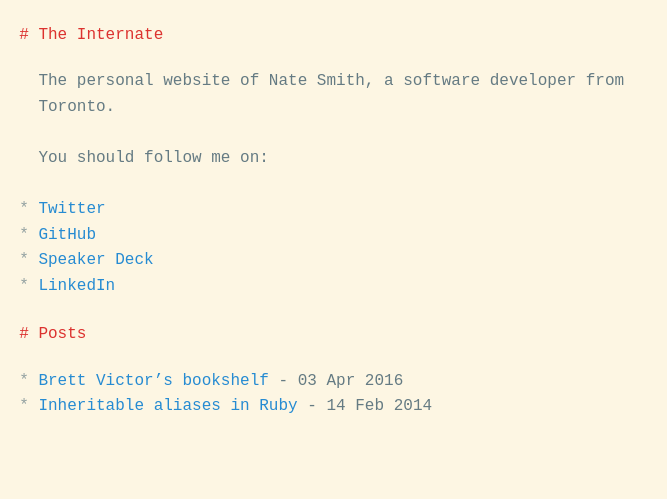
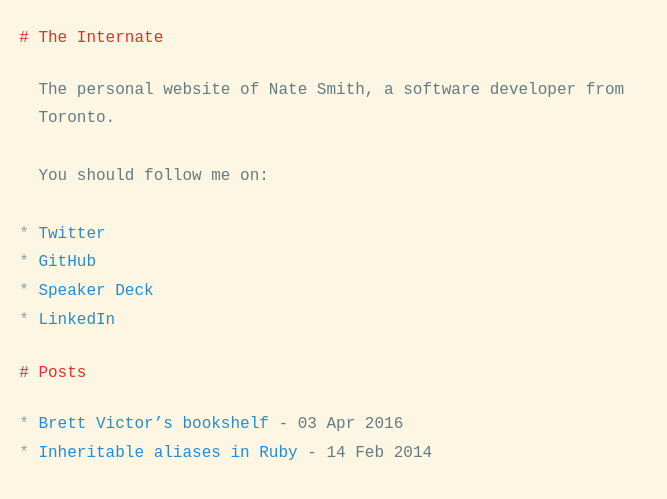
Before and after one commit to nwjsmith/nwjsmith.github.io, a Jekyll site: the page built from index.md, in a window 1280 px wide. Shown: the top 499 px of the page, without its empty margins (0-667 px from the left). Built offline with Jekyll 4.4.1, drawn with Linux system fonts in a browser that asks for light colours.

Commit message:
Space between tap targets

```diff
--- a/_includes/critical.scss
+++ b/_includes/critical.scss
@@ -9,6 +9,7 @@
 // }
 
 $left-margin: 4ch;
+$line-height: 1.8rem;
 
 h1, h2, h3, h4, h5, h6, hr, li, p, ul, {
   max-width: 62ch;
@@ -17,7 +18,7 @@
 html {
   // font-family: "Hack";
   font: 123.0769231% monospace;
-  line-height: 1.6rem;
+  line-height: $line-height;
   -ms-text-size-adjust: 100%;
   -webkit-text-size-adjust: 100%;
 }
@@ -26,14 +27,14 @@
   background: $base3;
   color: $base00;
   margin: 0;
-  padding-bottom: 1.6rem;
+  padding-bottom: $line-height;
 }
 
 h1, h2, h3, h4, h5, h6 {
   color: $red;
   // font: normal 1rem "Hack";
   font: normal 1rem monospace;
-  margin: 1.6rem $left-margin;
+  margin: $line-height $left-margin;
 
   a, a:visited, a:hover {
     color: $red;
@@ -56,7 +57,7 @@
 }
 
 figure {
-  margin: 1.6rem 0;
+  margin: $line-height 0;
 
   &.highlight {
     background: $base03;
@@ -64,7 +65,7 @@
     pre {
       margin-left: $left-margin;
       overflow: scroll;
-      padding: 1.6rem 0;
+      padding: $line-height 0;
     }
   }
 }
@@ -74,7 +75,7 @@
 }
 
 p {
-  margin: 1.6rem $left-margin;
+  margin: $line-height $left-margin;
 
   code:before, code:after {
     color: $red;
@@ -84,7 +85,7 @@
 
 ul {
   list-style: none;
-  margin: 1.6rem $left-margin;
+  margin: $line-height $left-margin;
   padding: 0;
 
   li {
@@ -110,7 +111,7 @@
 }
 
 hr {
-  line-height: 1.6rem;
+  line-height: $line-height;
   margin: 0 $left-margin;
   text-align: center;
   border: 0;
```
